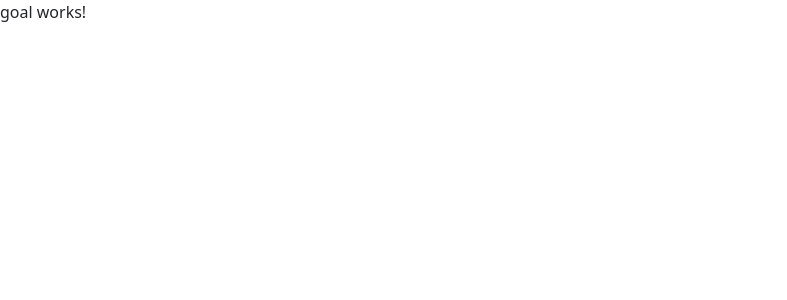
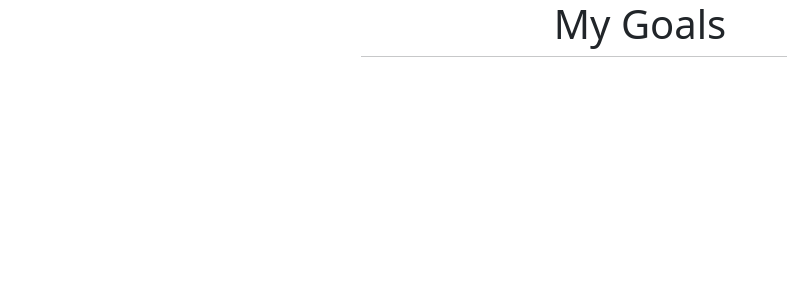
Before and after one commit to Vitalis-Kirui/Angular-Recap, an Angular app: page / in a window 1280 px wide. Shown: the top 300 px of the page, without its empty margins (0-787 px from the left). Built offline with nearby package versions, Linux system fonts and the light colour scheme.

Commit message:
structuring goal template

```diff
--- a/src/app/Components/goal/goal.component.css
+++ b/src/app/Components/goal/goal.component.css
@@ -0,0 +1,4 @@
+#topHeading{
+    width: 50%;
+    margin: auto;
+}
--- a/src/app/Components/goal/goal.component.html
+++ b/src/app/Components/goal/goal.component.html
@@ -1 +1,26 @@
-<p>goal works!</p>
+<div class="container">
+
+    <h1 class = "text-center">My Goals</h1>
+    <hr id="topHeading">
+
+    <div class="row">
+
+        <!-- Goals collumn -->
+        <div class="col-md-6">
+
+        </div>
+
+        <!-- Adding goals form -->
+        <div class="col-md-6">
+
+        </div>
+
+        <div class="row">
+
+            <!-- Randoms quotes -->
+
+        </div>
+
+    </div>
+
+</div>
```
